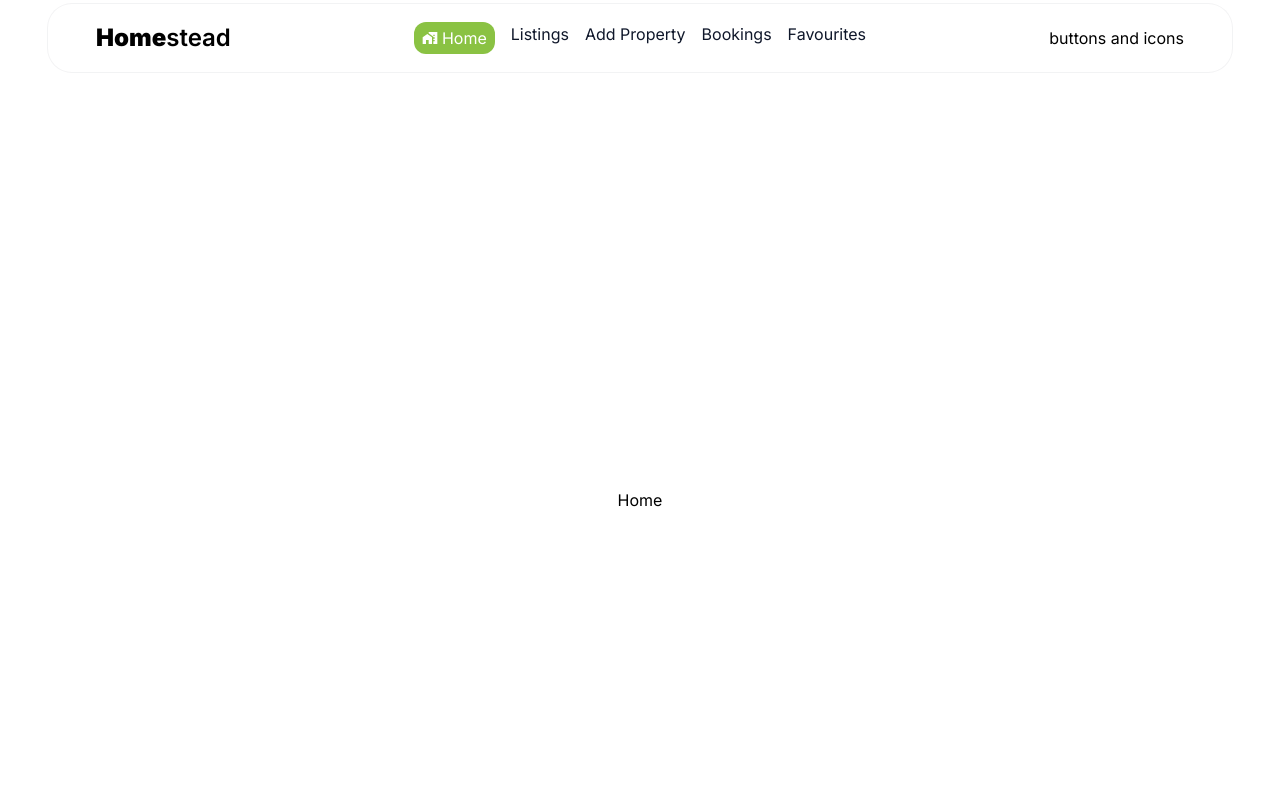
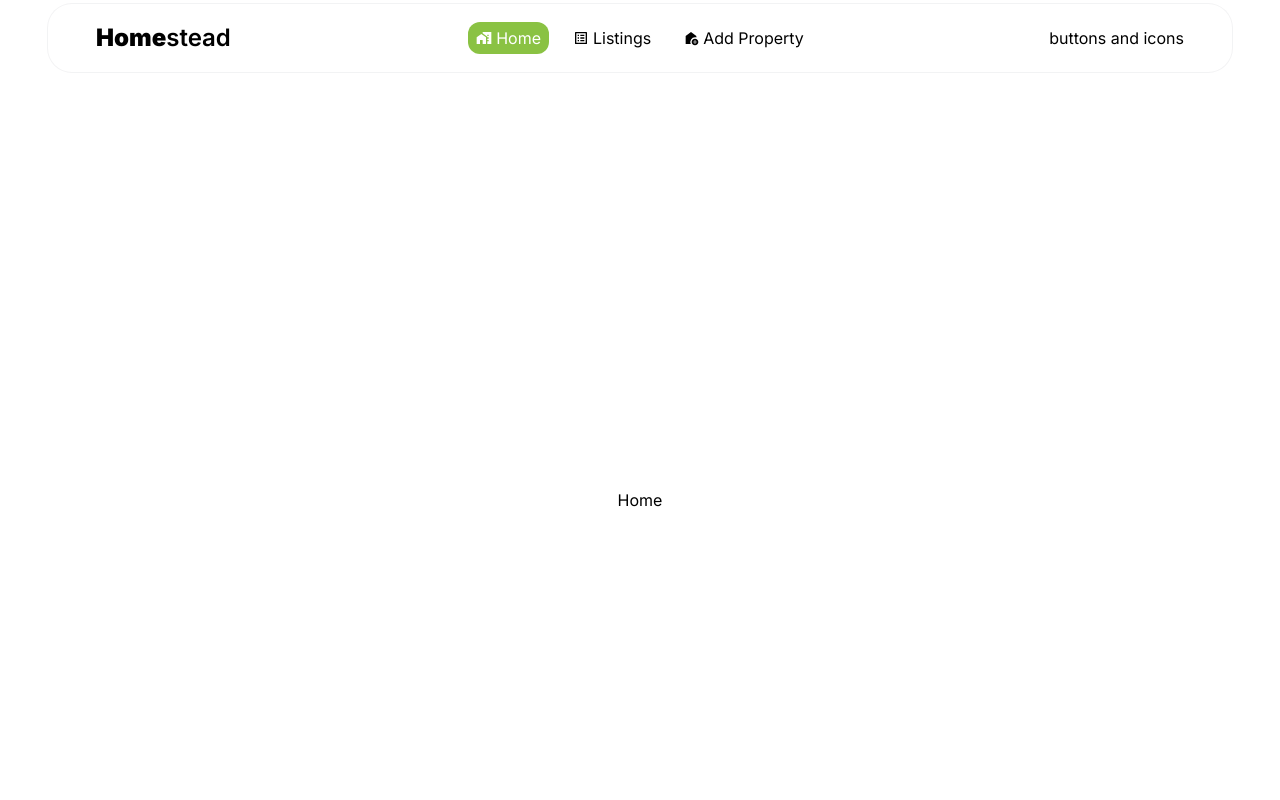
Before and after one commit to kgothatsontsane/homestead, a React (Vite) app in the folder frontend/: page / in a window 1280 px wide. Shown: the top 800 px of the page. Built offline with nearby package versions, Linux system fonts and the light colour scheme; a web font is replaced by a local one.

Commit message:
Update Navbar component to use NavLink for Listings and Add Property

```diff
--- a/frontend/src/components/Navbar.jsx
+++ b/frontend/src/components/Navbar.jsx
@@ -1,17 +1,22 @@
 import React from 'react'
 import { NavLink } from 'react-router-dom'
-import { MdHomeWork } from 'react-icons/md'
+import { MdHomeWork, MdOutlineListAlt, MdAddHome } from 'react-icons/md'
+
 const Navbar = () => {
   return (
     <nav className="hidden md:flex gap-x-4">
-        <NavLink to={"/"} className={({ isActive }) => isActive ? "active-link flexCenter gap-x-1 rounded-xl px-2 py-1" : "flexCenter gap-x-1 rounded-md px-2 py-1"}>
+        <NavLink to={"/"} className={({ isActive })=> isActive ? "active-link flexCenter gap-x-1 rounded-xl px-2 py-1" : "flexCenter gap-x-1 rounded-md px-2 py-1"}>
         <MdHomeWork />
         <div>Home</div>
         </NavLink>
-        <a href="/listings" className="text-slate-900 hover:text-slate-700">Listings</a>
-        <a href="/add-property" className="text-slate-900 hover:text-slate-700">Add Property</a>
-        <a href="/bookings" className="text-slate-900 hover:text-slate-700">Bookings</a>
-        <a href="/favourites" className="text-slate-900 hover:text-slate-700">Favourites</a>
+        <NavLink to={"/listings"} className={({ isActive }) => isActive ? "active-link flexCenter gap-x-1 rounded-xl px-2 py-1" : "flexCenter gap-x-1 rounded-md px-2 py-1"}>
+        <MdOutlineListAlt />
+        <div>Listings</div>
+        </NavLink>
+        <NavLink to={"add-property"} className={({ isActive }) => isActive ? "active-link flexCenter gap-x-1 rounded-xl px-2 py-1" : "flexCenter gap-x-1 rounded-md px-2 py-1"}>
+        <MdAddHome />
+        <div>Add Property</div>
+        </NavLink>
     </nav>
   )
 }
```
